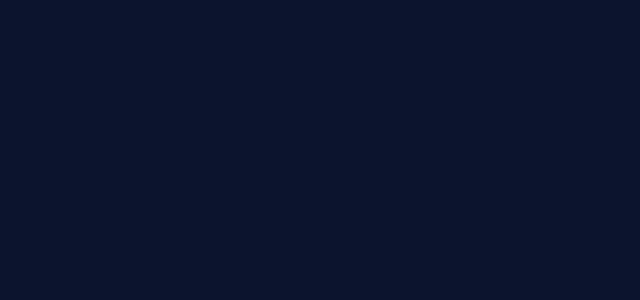
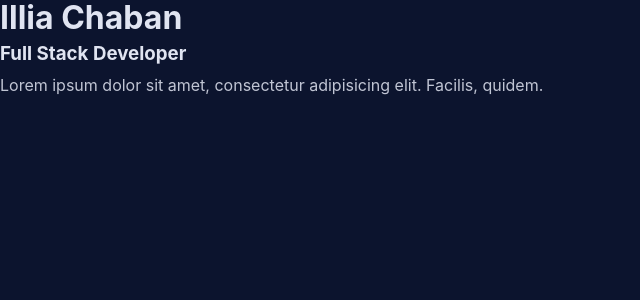
Before and after one commit to Illmix/illia-chaban, a React (Vite) app: page / in a window 1280 px wide. Shown: the top 300 px of the page, without its empty margins (0-640 px from the left). Built offline with nearby package versions, Linux system fonts and the light colour scheme.

Commit message:
layout style and variables change

```diff
--- a/src/App.css
+++ b/src/App.css
@@ -3,16 +3,19 @@
     display: flex;
     justify-content: space-between;
     margin: 0 auto;
+    gap: 5rem;
 }
 
 .header-info {
     display: flex;
     flex-direction: column;
     gap: .3rem;
+    color: var(--text-color);
 }
 
 @media screen and (max-width: 1050px) {
   .layout-container {
     flex-direction: column;
+      gap: 2rem;
   }
 }
--- a/src/App.tsx
+++ b/src/App.tsx
@@ -1,11 +1,13 @@
 import './App.css'
+import Layout from "./layout/Layout.tsx";
+import Header from "./sections/header/Header.tsx";
 
 function App() {
 
   return (
-    <>
-
-    </>
+    <Layout>
+      <Header/>
+    </Layout>
   )
 }
 
--- a/src/index.css
+++ b/src/index.css
@@ -7,8 +7,9 @@
 :root {
   /*Define variables*/
   --bg-color: #0c142e;
-  --text-color: rgba(198, 210, 234, 0.8);
-  --page-width: var(1280px);
+  --text-color: rgba(224, 228, 241, 1);
+  --text-color-opacity: rgba(224, 228, 241, .85);
+  --page-width: 1280px;
   font-family: Inter, system-ui, Roboto, Avenir, Helvetica, Arial, sans-serif;
   line-height: 1.5;
   font-weight: 400;
@@ -32,8 +33,13 @@ a {
 
 body {
   margin: 0;
+  color: var(--text-color);
 }
 
 h1 {
   line-height: 1.1;
 }
+
+span, p {
+  color: var(--text-color-opacity);
+}
```
